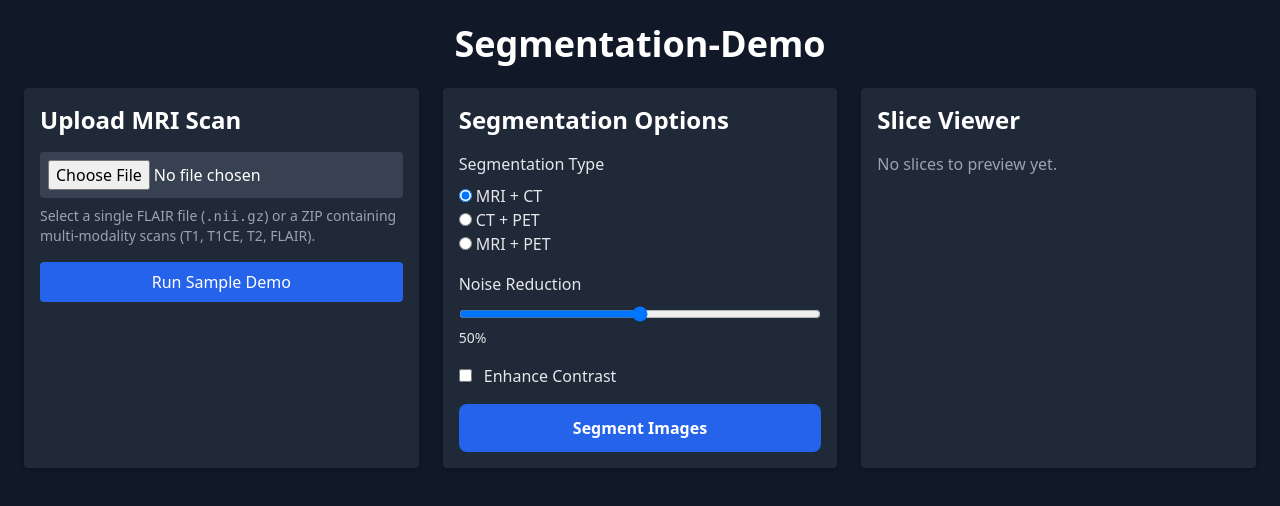
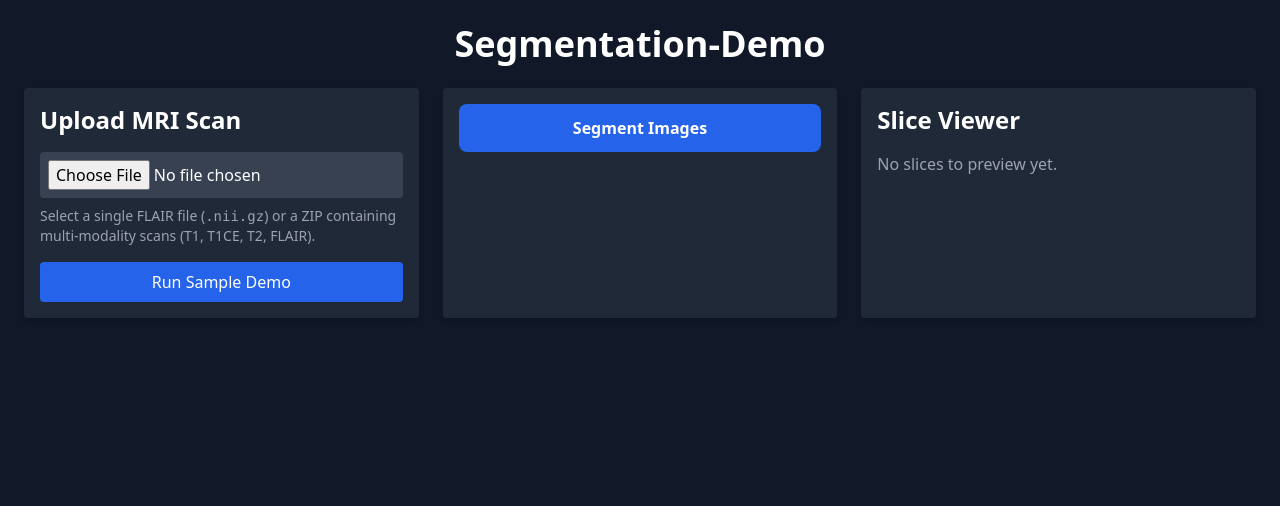
Before and after one commit to AnkithBinagekar/scanfusion-demo-image_overlay, a React (Create React App) app: page /fusion in a window 1280 px wide. Shown: the top 506 px of the page. Built offline with nearby package versions, Linux system fonts and the light colour scheme; no server answers; the HTML template or start-up script is replaced by a standard one.

Commit message:
UI Update

```diff
--- a/src/components/FusionOptions.js
+++ b/src/components/FusionOptions.js
@@ -90,7 +90,7 @@ const FusionOptions = () => {
   };
 
   return (
-    <div>
+    /*<div>
       <h2 className="text-2xl font-semibold mb-4 text-white">Segmentation Options</h2>
 
       <div className="mb-4 text-gray-200">
@@ -116,7 +116,7 @@ const FusionOptions = () => {
         <label>
           <input type="checkbox" className="mr-2" /> Enhance Contrast
         </label>
-      </div>
+      </div>*/
 
       <button
         onClick={handleFusion}
@@ -125,7 +125,7 @@ const FusionOptions = () => {
       >
         {isLoading ? "Segmenting..." : "Segment Images"}
       </button>
-    </div>
+    //</div>
   );
 };
 
```
